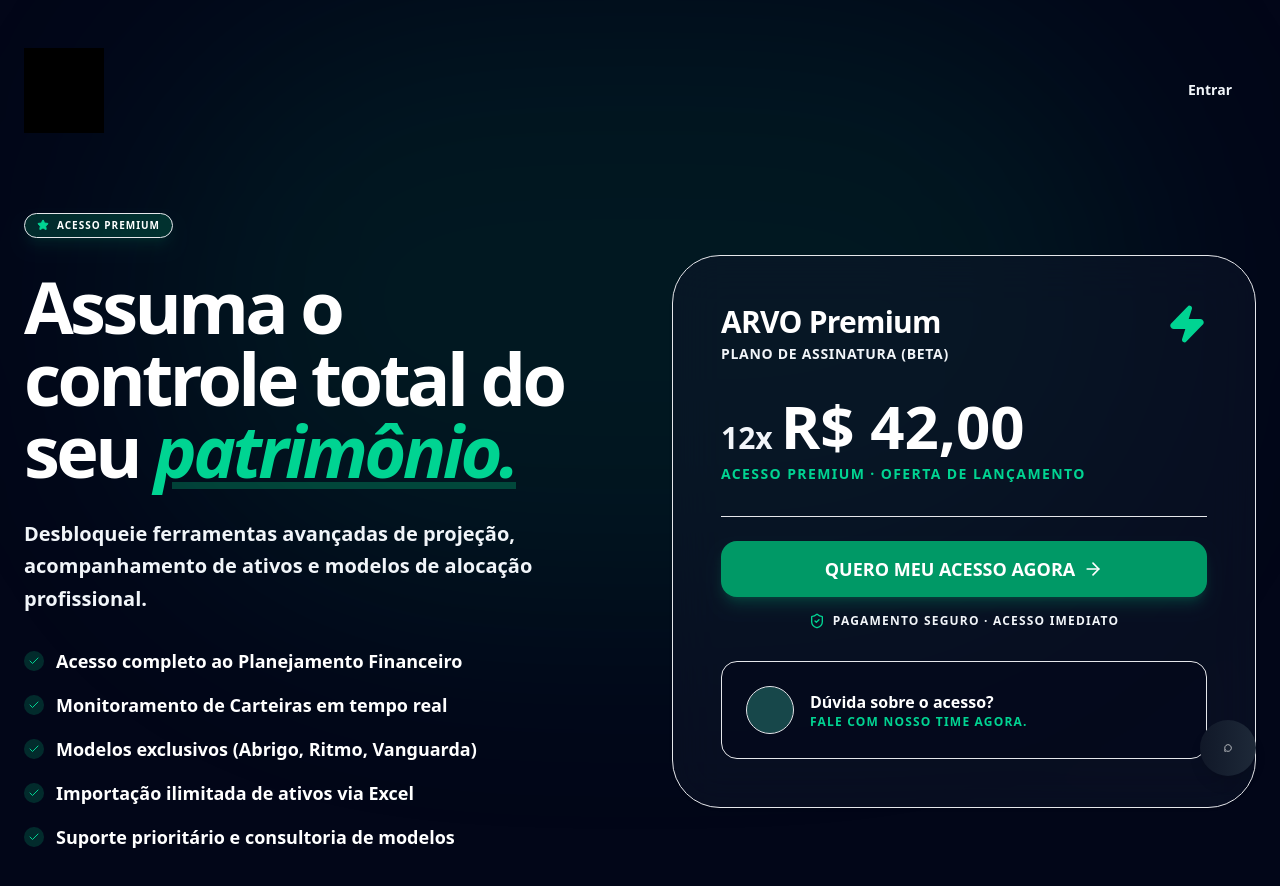
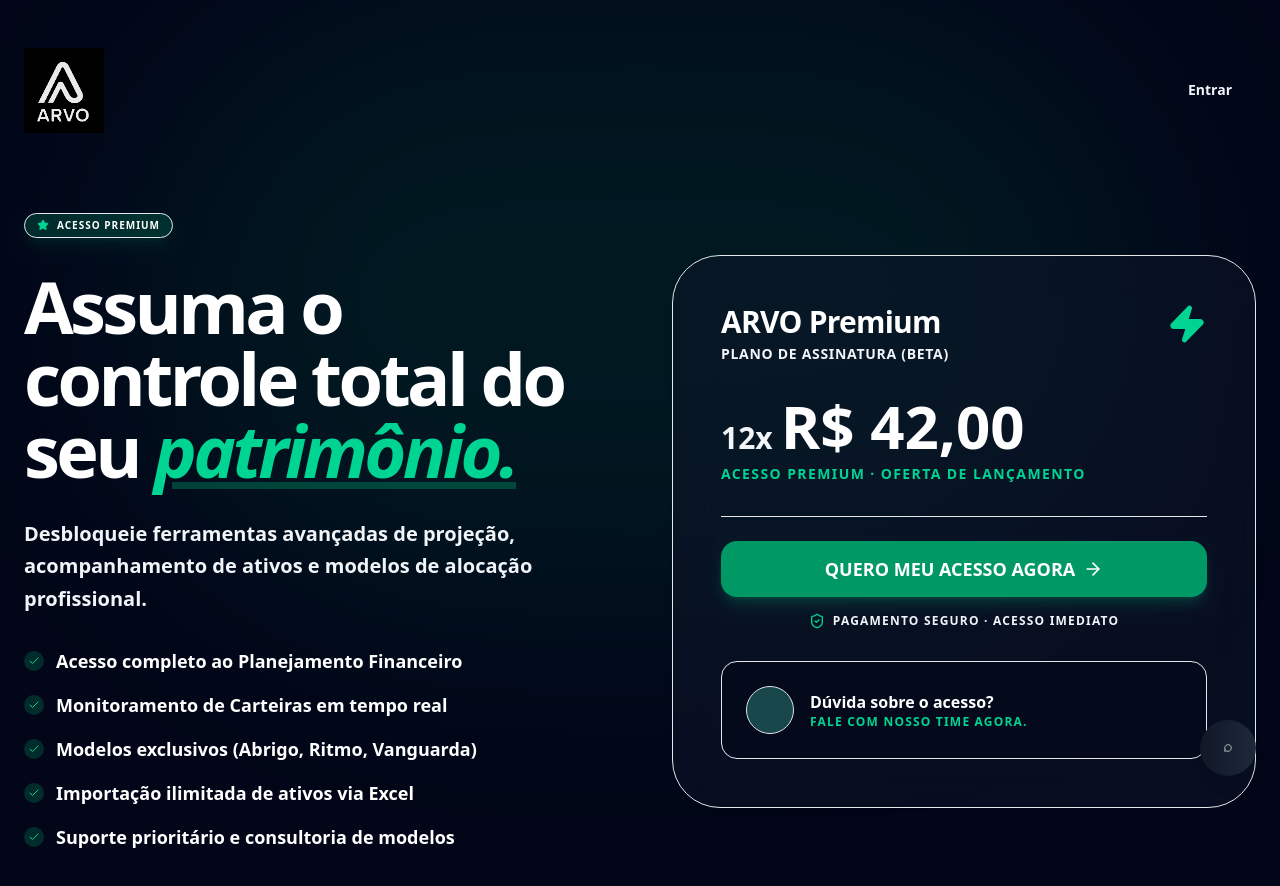
Before and after one commit to luslater/arvo, a Next.js app: page /checkout in a window 1280 px wide. Shown: the top 886 px of the page. Built offline with nearby package versions, Linux system fonts and the light colour scheme.

Commit message:
fix(ui): use better filters for logo and wrap badge text to ensure white color

```diff
--- a/src/app/checkout/page.tsx
+++ b/src/app/checkout/page.tsx
@@ -24,7 +24,7 @@ export default function CheckoutPage() {
             <div className="max-w-7xl mx-auto px-6 py-12 relative z-10">
                 <nav className="flex justify-between items-center mb-20">
                     <Link href="/">
-                        <Image src="/arvo-logo.png" alt="ARVO" width={80} height={40} className="invert brightness-[100]" />
+                        <Image src="/arvo-logo.png" alt="ARVO" width={80} height={40} className="invert grayscale brightness-200" />
                     </Link>
                     <Link href="/login">
                         <Button variant="ghost" className="!text-slate-100 hover:!text-white hover:bg-white/10 font-bold">Entrar</Button>
@@ -36,10 +36,10 @@ export default function CheckoutPage() {
                         <motion.div
                             initial={{ opacity: 0, y: 20 }}
                             animate={{ opacity: 1, y: 0 }}
-                            className="inline-flex items-center gap-2 px-3 py-1 rounded-full bg-emerald-500/20 border border-emerald-500/30 !text-white text-[10px] font-black uppercase tracking-widest shadow-lg shadow-emerald-500/10"
+                            className="inline-flex items-center gap-2 px-3 py-1 rounded-full bg-emerald-500/20 border border-emerald-500/30 !text-slate-50 text-[10px] font-black uppercase tracking-widest shadow-lg shadow-emerald-500/10"
                         >
                             <Star className="w-3 h-3 fill-emerald-400 !text-emerald-400" />
-                            Acesso Premium
+                            <span className="!text-white">Acesso Premium</span>
                         </motion.div>
 
                         <motion.h1
```
